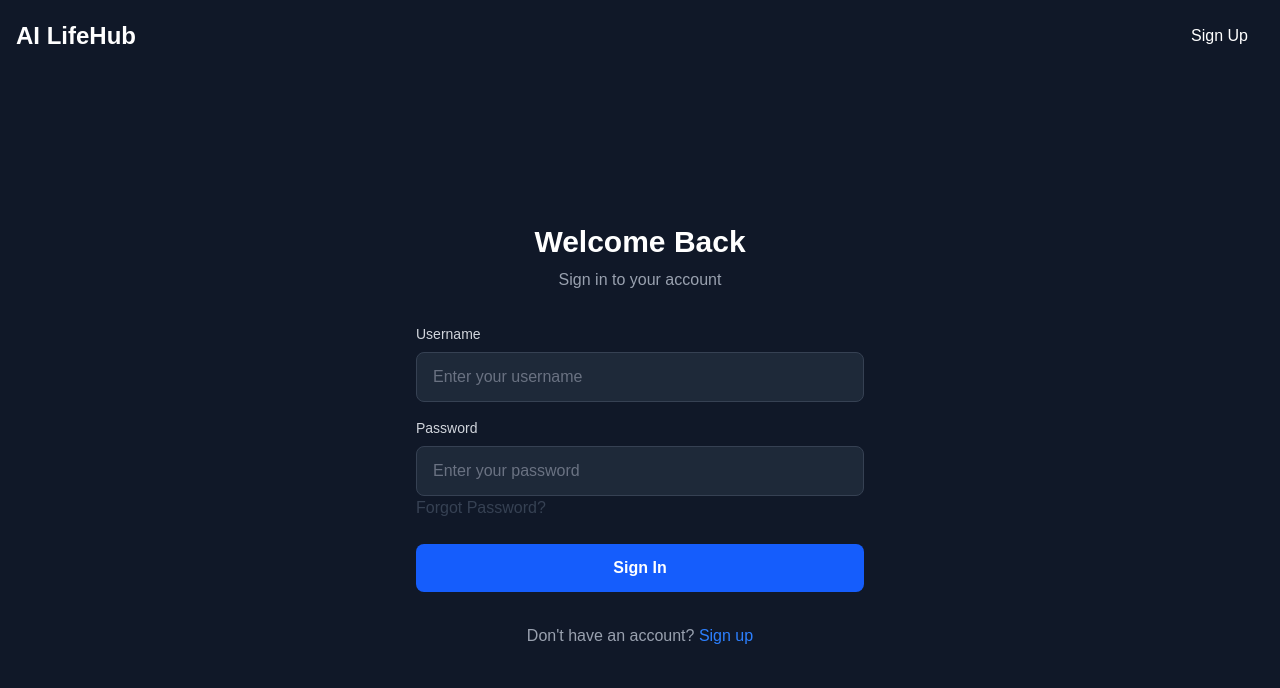
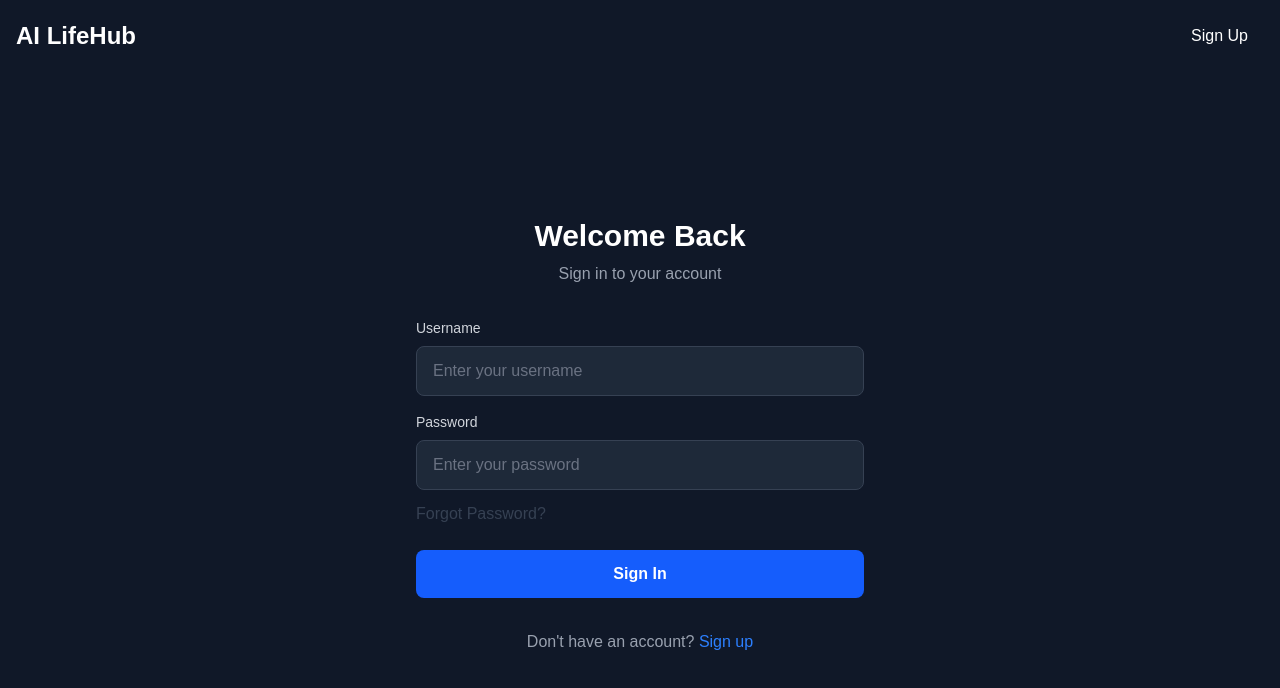
Before and after one commit to 22087026-KartikMurti/AI-Lifehub, a Next.js app: page /login in a window 1280 px wide. Shown: the top 688 px of the page. Built offline with nearby package versions, Linux system fonts and the light colour scheme.

Commit message:
style: add margin-top styling to the forgot password link

```diff
--- a/src/app/login/page.tsx
+++ b/src/app/login/page.tsx
@@ -110,7 +110,7 @@ export default function LoginPage() {
                 />
                 <Link
                   href='/login/forgot-password'
-                  className='' // add styling
+                  className='block mt-3' // add styling
                 >
                   Forgot Password?
                 </Link>
```
